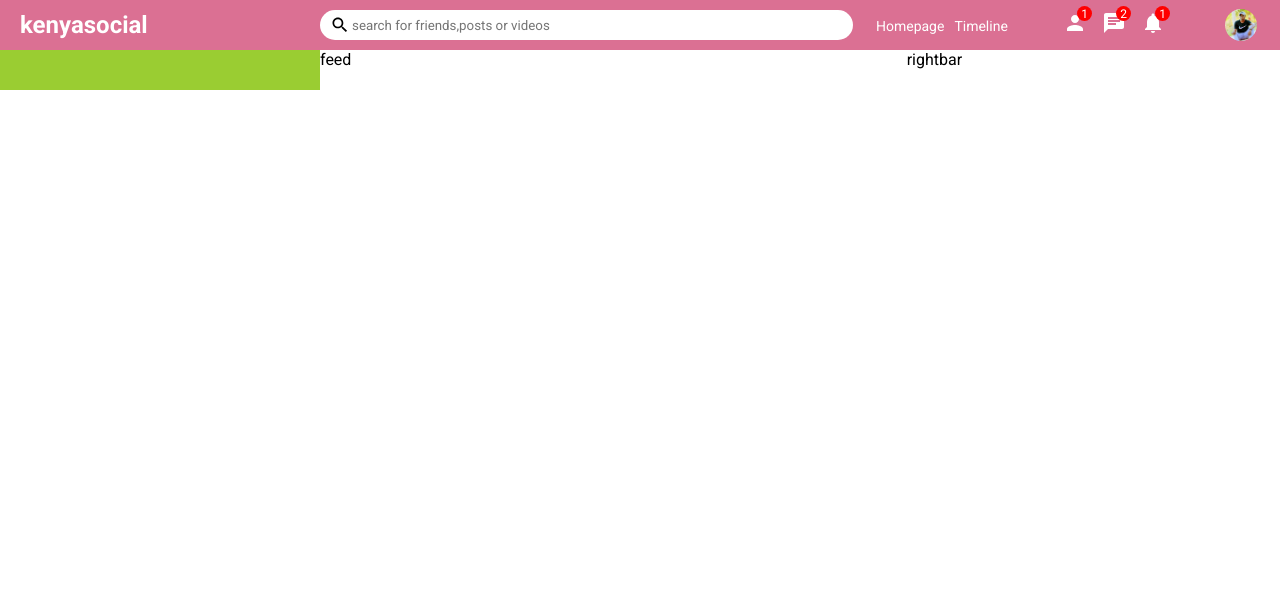
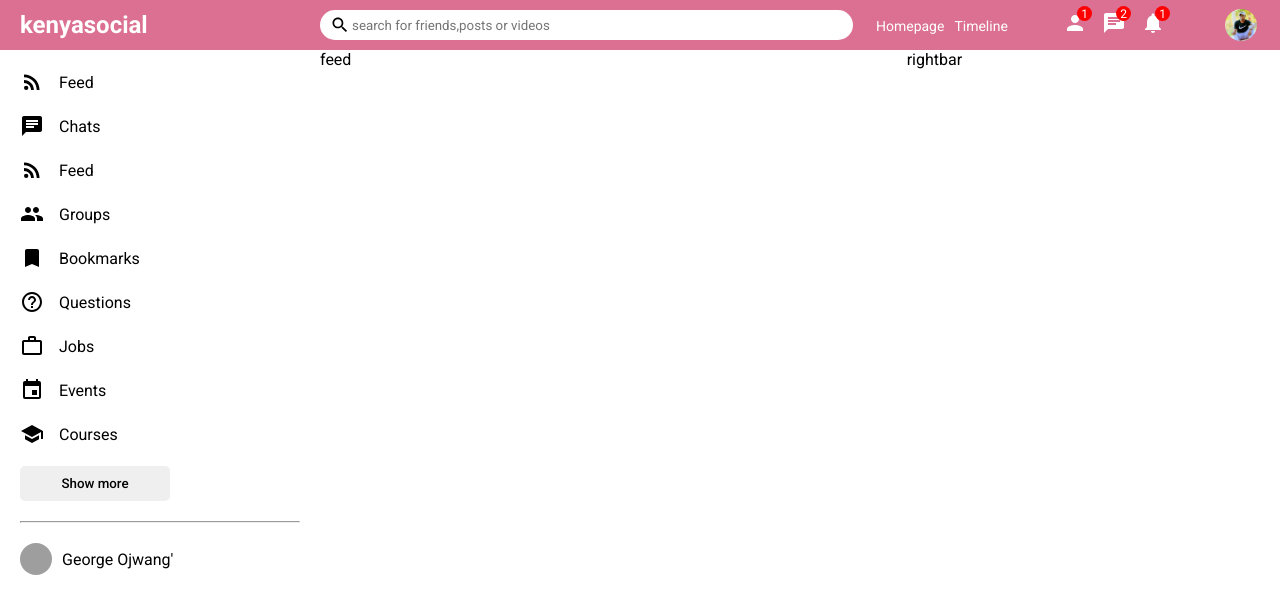
Before and after one commit to John-maura/React-socialmedia-app, a React (Create React App) app: page / in a window 1280 px wide. Shown: the top 614 px of the page. Built offline with nearby package versions, Linux system fonts and the light colour scheme; grey boxes are pictures that could not be loaded.

Commit message:
worked on the leftside bar of the app

```diff
--- a/src/components/sidebar/Sidebar.jsx
+++ b/src/components/sidebar/Sidebar.jsx
@@ -1,9 +1,55 @@
 import "./sidebar.css"
+import {HelpOutline, RssFeed,School,WorkOutline,Event,Chat,Bookmark,Group} from '@material-ui/icons';
 const Sidebar = () =>{
     return(
         <div className="sidebar">
             <div className="sidebarWrapper">
-
+                <ul className="sidebarList">
+                   <li className="sidebarListItem">
+                       <RssFeed className ="sidebarIcon"/>
+                       <span className="sidebarListItemText">Feed</span>
+                    </li>
+                    <li className="sidebarListItem">
+                       <Chat className ="sidebarIcon"/>
+                       <span className="sidebarListItemText">Chats</span>
+                    </li>
+                    <li className="sidebarListItem">
+                       <RssFeed className ="sidebarIcon"/>
+                       <span className="sidebarListItemText">Feed</span>
+                    </li>
+                    <li className="sidebarListItem">
+                       <Group className ="sidebarIcon"/>
+                       <span className="sidebarListItemText">Groups</span>
+                    </li>
+                    <li className="sidebarListItem">
+                       <Bookmark className ="sidebarIcon"/>
+                       <span className="sidebarListItemText">Bookmarks</span>
+                    </li>
+                    <li className="sidebarListItem">
+                       <HelpOutline className ="sidebarIcon"/>
+                       <span className="sidebarListItemText">Questions</span>
+                    </li>
+                    <li className="sidebarListItem">
+                       <WorkOutline className ="sidebarIcon"/>
+                       <span className="sidebarListItemText">Jobs</span>
+                    </li>
+                    <li className="sidebarListItem">
+                       <Event className ="sidebarIcon"/>
+                       <span className="sidebarListItemText">Events</span>
+                    </li>
+                    <li className="sidebarListItem">
+                       <School className ="sidebarIcon"/>
+                       <span className="sidebarListItemText">Courses</span>
+                    </li>
+                </ul>
+                <button className="sidebarButton">Show more</button>
+                <hr className ="sidebarHr"/>
+                <ul className="sidebarFriendList">
+                    <li className="sidebarFriend">
+                        <img className = "sidebarFriendImg" src="/assets/person/2.jpg" alt=""/>
+                        <span className="sidebarFriendName">George Ojwang'</span>
+                    </li>
+                </ul>
             </div>
         </div>
     );
--- a/src/components/sidebar/sidebar.css
+++ b/src/components/sidebar/sidebar.css
@@ -4,5 +4,44 @@
 }
 .sidebarWrapper {
   padding: 20px;
-  background-color: yellowgreen;
 }
+.sidebarList {
+  padding: 0;
+  margin: 0;
+  list-style: none;
+}
+.sidebarListItem {
+  display: flex;
+  align-items: center;
+  margin-bottom: 20px;
+}
+.sidebarIcon {
+  margin-right: 15px;
+}
+.sidebarButton {
+  width: 150px;
+  border: none;
+  padding: 10px;
+  border-radius: 5px;
+  font-weight: 500;
+}
+.sidebarHr {
+  margin: 20px 0;
+}
+.sidebarFriendList {
+  padding: 0;
+  margin: 0;
+  list-style: none;
+}
+.sidebarFriend {
+  display: flex;
+  align-items: center;
+  margin-bottom: 15px;
+}
+.sidebarFriendImg {
+  width: 32px;
+  height: 32px;
+  border-radius: 50%;
+  object-fit: cover;
+  margin-right: 10px;
+}
```
